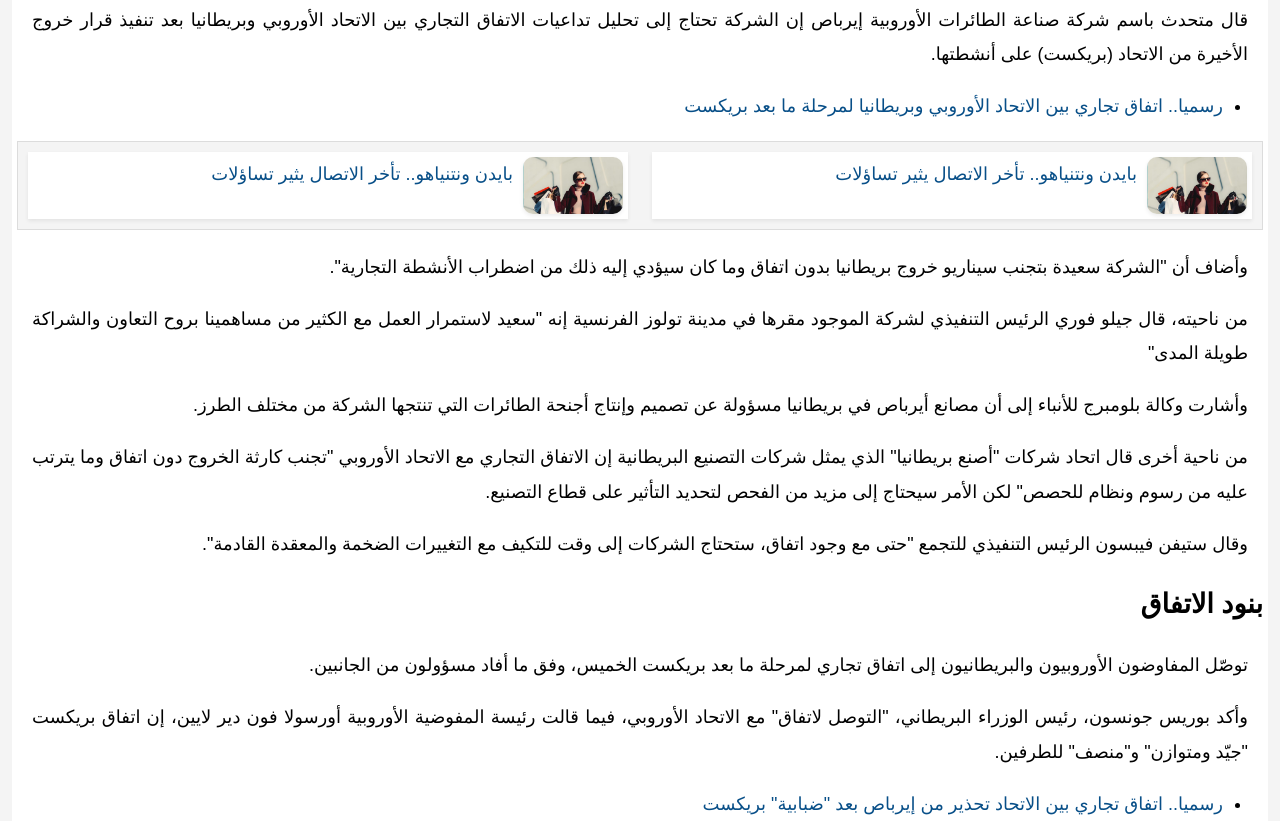
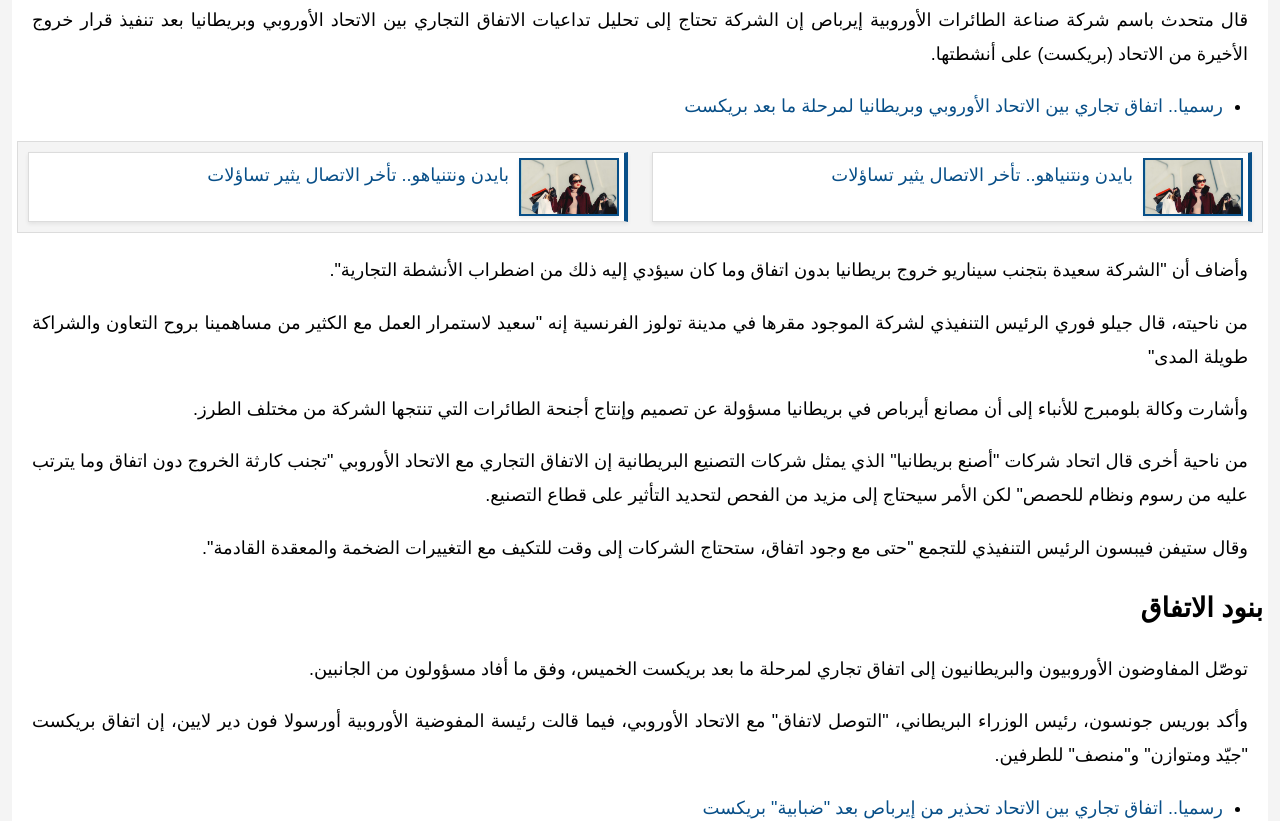
Before and after one commit to gergesfayez/besaraha, a website: page build/show.html in a window 1280 px wide. Shown: the part 1201-2022 px from the top of the page. Drawn offline with Linux system fonts and the light colour scheme; some packages are replaced by stand-ins of ours; a script that the page names is missing.

Commit message:
--- Auto-Git Commit ---

```diff
--- a/src/scss/components/article/_articlecont.scss
+++ b/src/scss/components/article/_articlecont.scss
@@ -293,7 +293,11 @@ article.cont {
     .item-li {
         padding: 5px;
         box-shadow: $box-shadow-sm;
+        border: 1px solid #dcdcdc;
+        border-right: 4px solid $primary;
         .img-cont {
+            border-radius: 0;
+            border: 2px solid $primary;
             &:after {
                 padding-top: 56.25%;
             }
```
Also changed, not shown: build/css/article.css, 1 other file.
